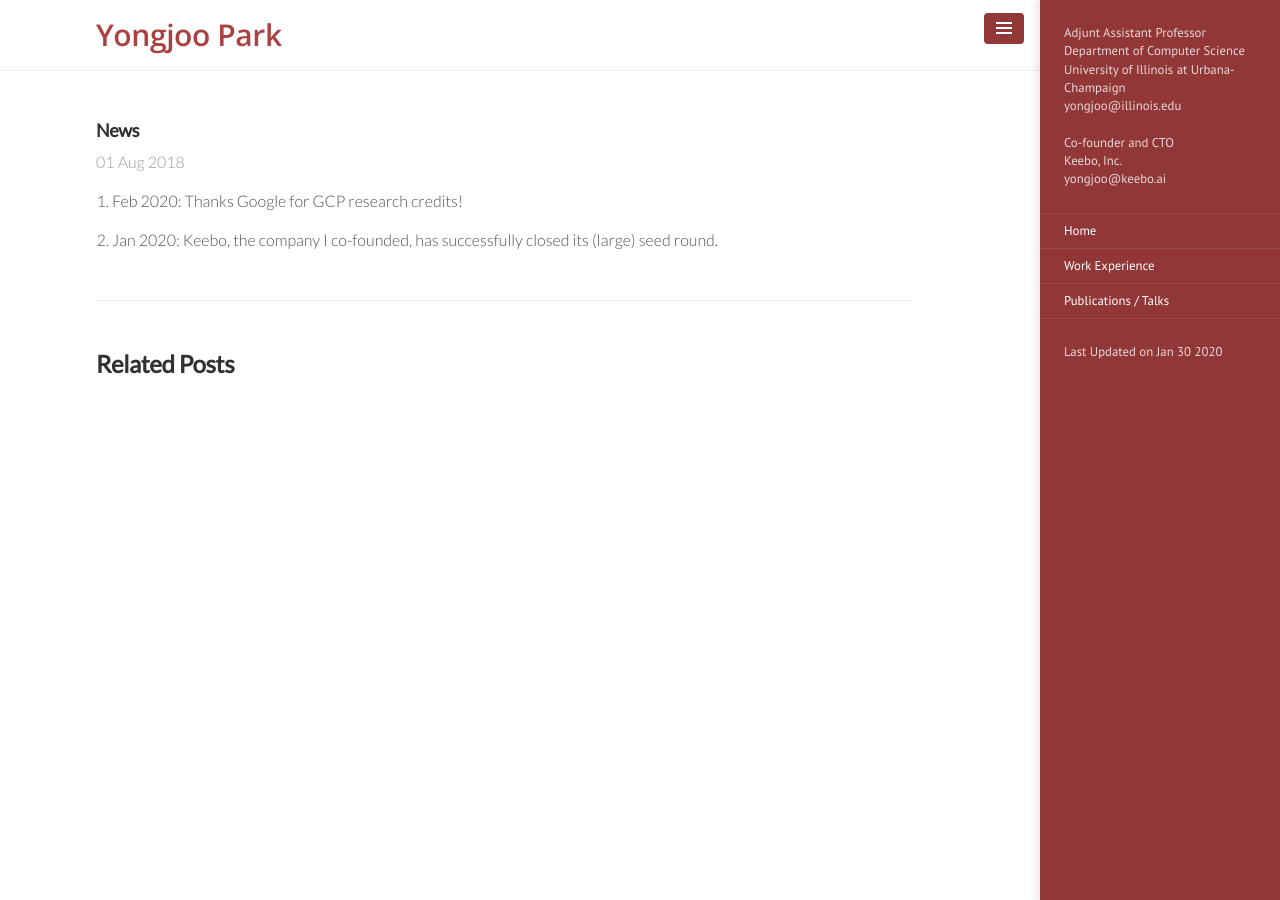
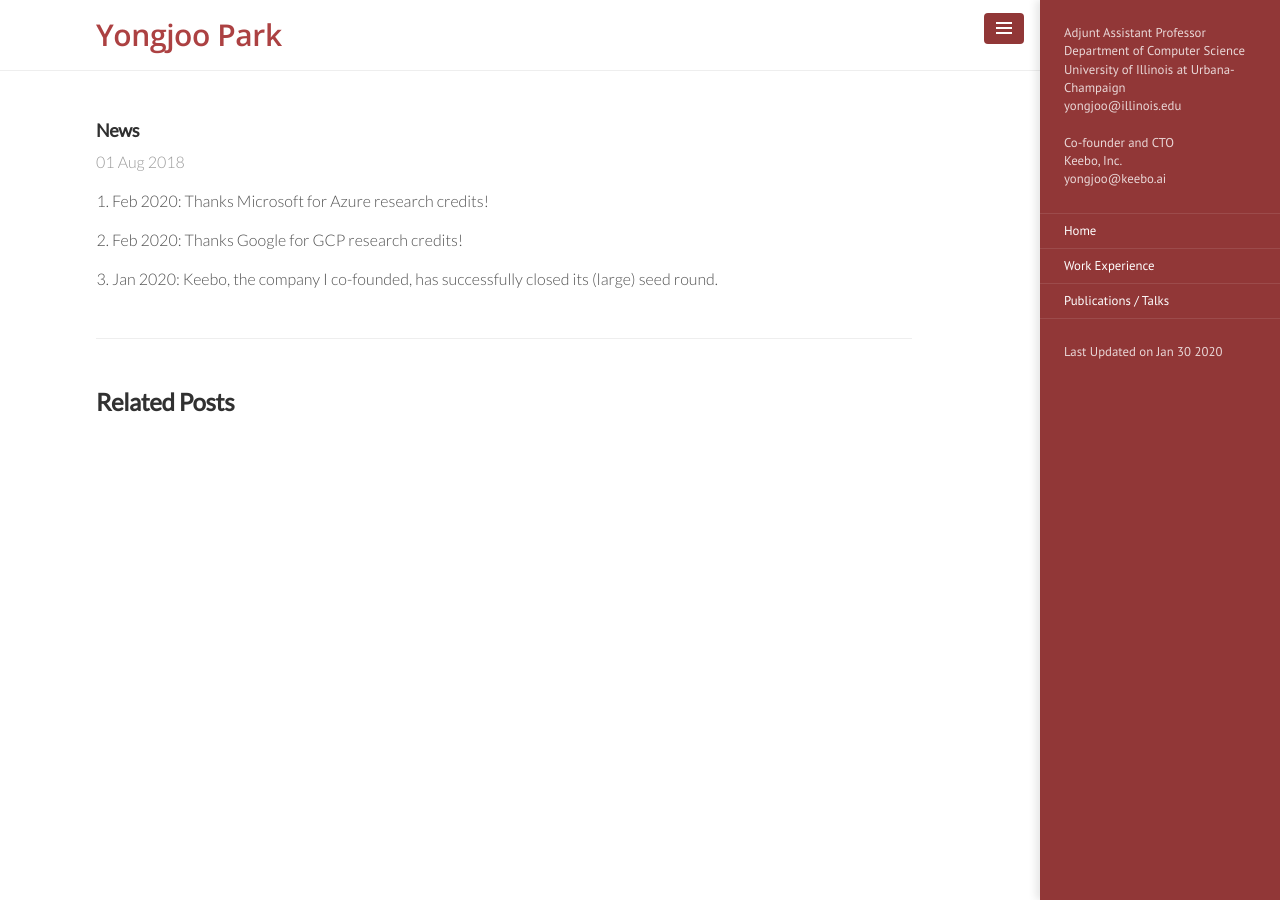
Before and after one commit to pyongjoo/pyongjoo.github.io, a Jekyll site: the page built from _texts/2018-08-01-updates.md, in a window 1280 px wide. Built offline with Jekyll 4.4.1, drawn with Linux system fonts in a browser that asks for light colours.

Commit message:
Update 2018-08-01-updates.md

```diff
--- a/_texts/2018-08-01-updates.md
+++ b/_texts/2018-08-01-updates.md
@@ -3,6 +3,8 @@ layout: post
 title: News
 ---
 
+1. Feb 2020: Thanks Microsoft for Azure research credits!
+
 1. Feb 2020: Thanks Google for GCP research credits!
 
 1. Jan 2020: Keebo, the company I co-founded, has successfully closed its (large) seed round.
```
